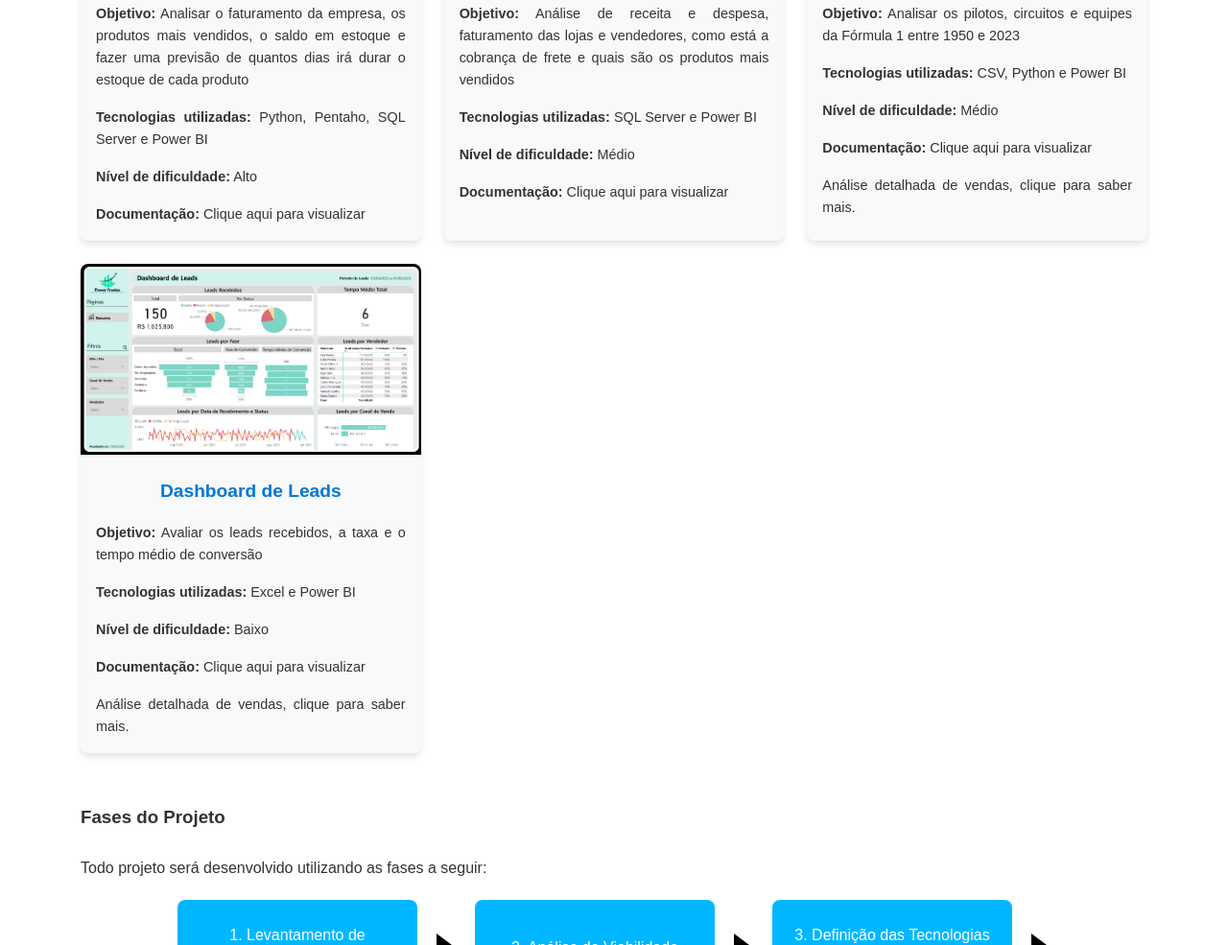
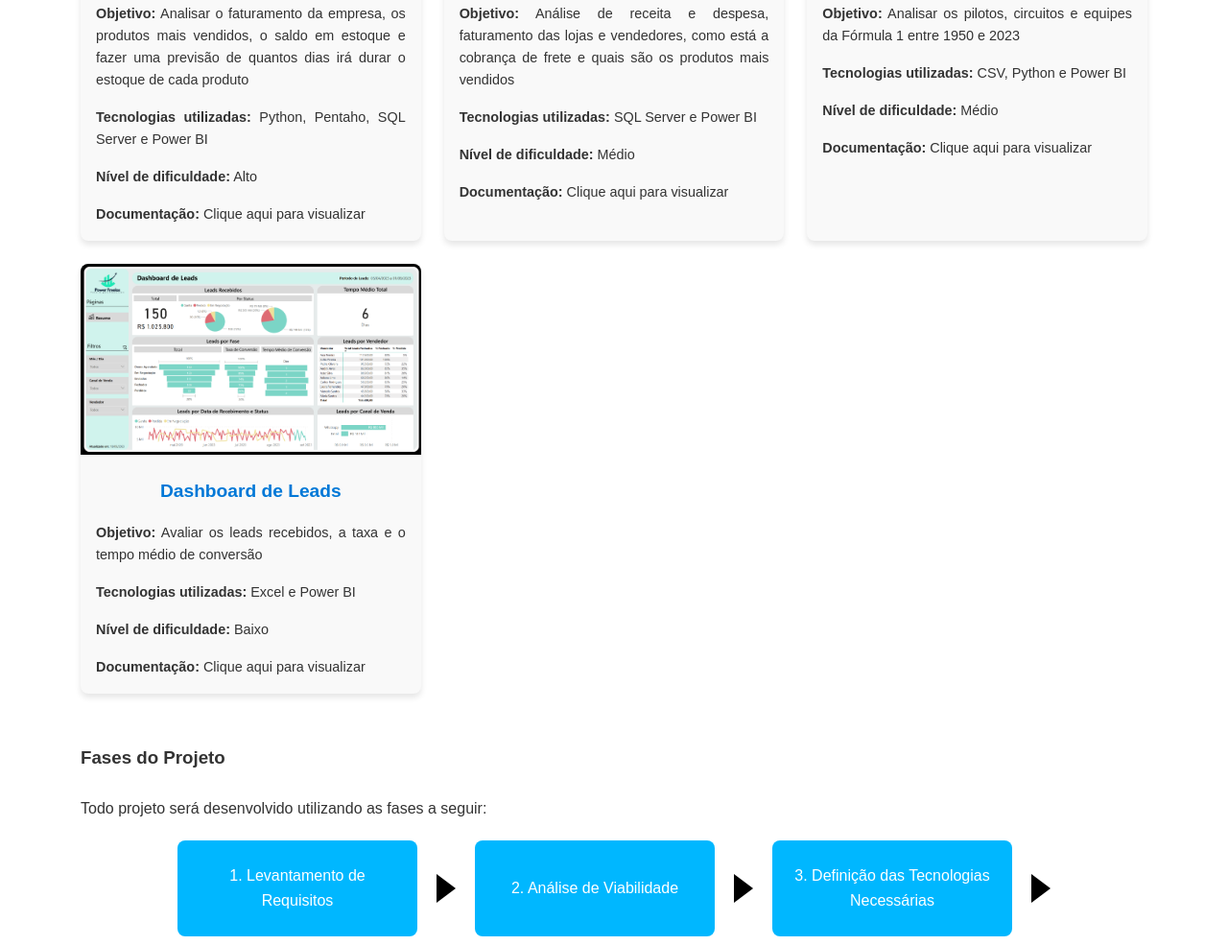
Before and after one commit to crisansou/cristina.github.io, a plain HTML site: page index.html in a window 1280 px wide. Shown: the part 1424-2409 px from the top of the page at 96% size. Drawn offline with Linux system fonts and the light colour scheme.

Commit message:
Retirando texto desnecessário

```diff
--- a/index.html
+++ b/index.html
@@ -119,7 +119,6 @@
                         <p><strong>Documentação:</strong> <a
                                 href="https://forest-hamster-5e0.notion.site/Documenta-o-do-Projeto-F-rmula-1-14d604a614d1804fabe8e2f06e5d1f84"
                                 target="_blank">Clique aqui para visualizar</a> </p>
-                        <p>Análise detalhada de vendas, clique para saber mais.</p>
                 </div>
                 <div class="card">
                     <a href="https://app.powerbi.com/view?r=eyJrIjoiYTFiMjlhMjAtZmVjYi00MzBjLThkZGEtYzM5NDFmYWIwM2VjIiwidCI6ImY4ZjA2MWVmLWMzOTEtNDM1Mi1iNTQwLTFiOTM1NjZiNWE0NyJ9"
@@ -132,7 +131,6 @@
                         <p><strong>Documentação:</strong> <a
                                 href="https://forest-hamster-5e0.notion.site/Documenta-o-do-Projeto-de-Leads-14c604a614d1806f9bcee3ea0c313452"
                                 target="_blank">Clique aqui para visualizar</a> </p>
-                        <p>Análise detalhada de vendas, clique para saber mais.</p>
                 </div>
             </div>
 
```
